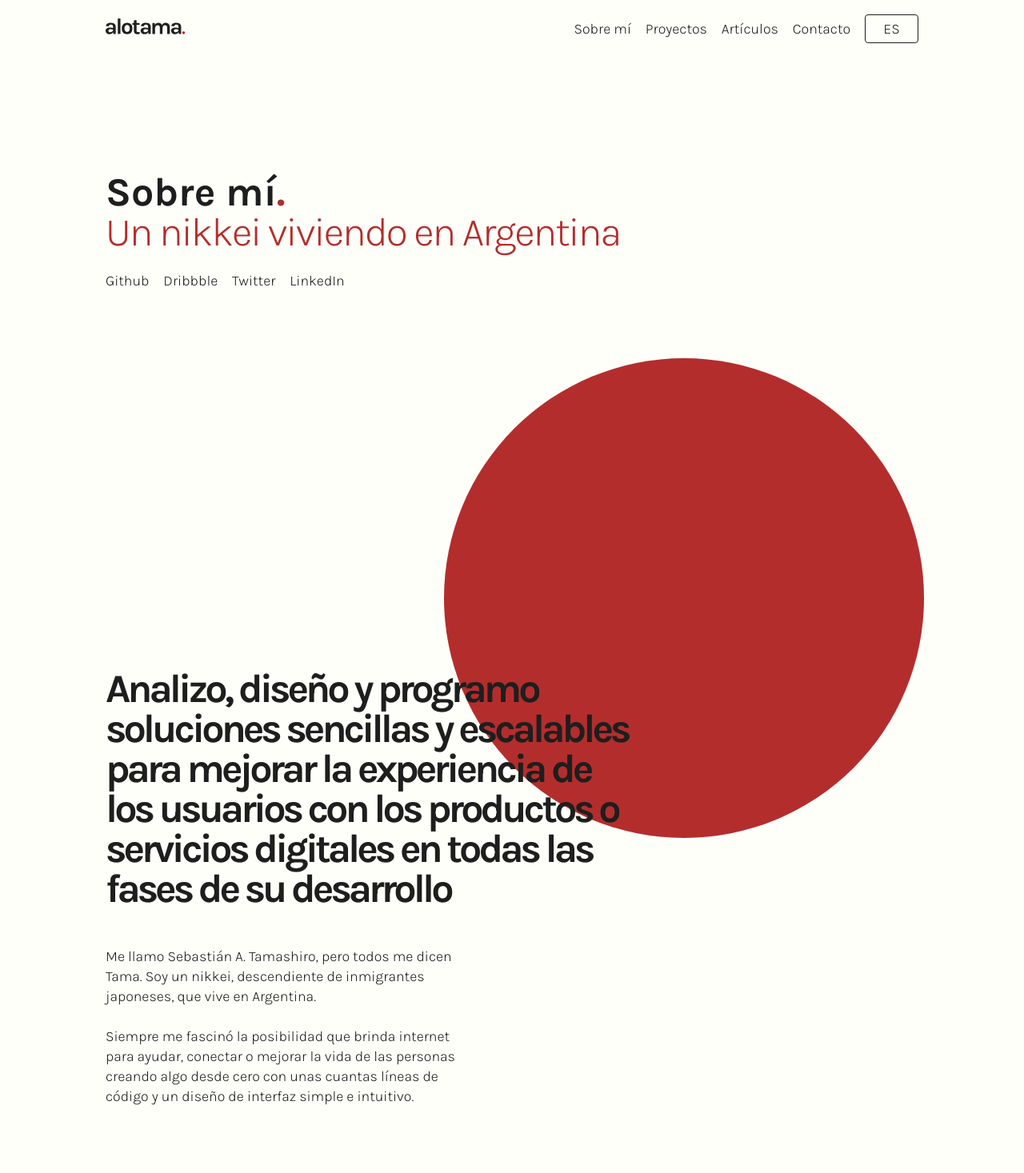
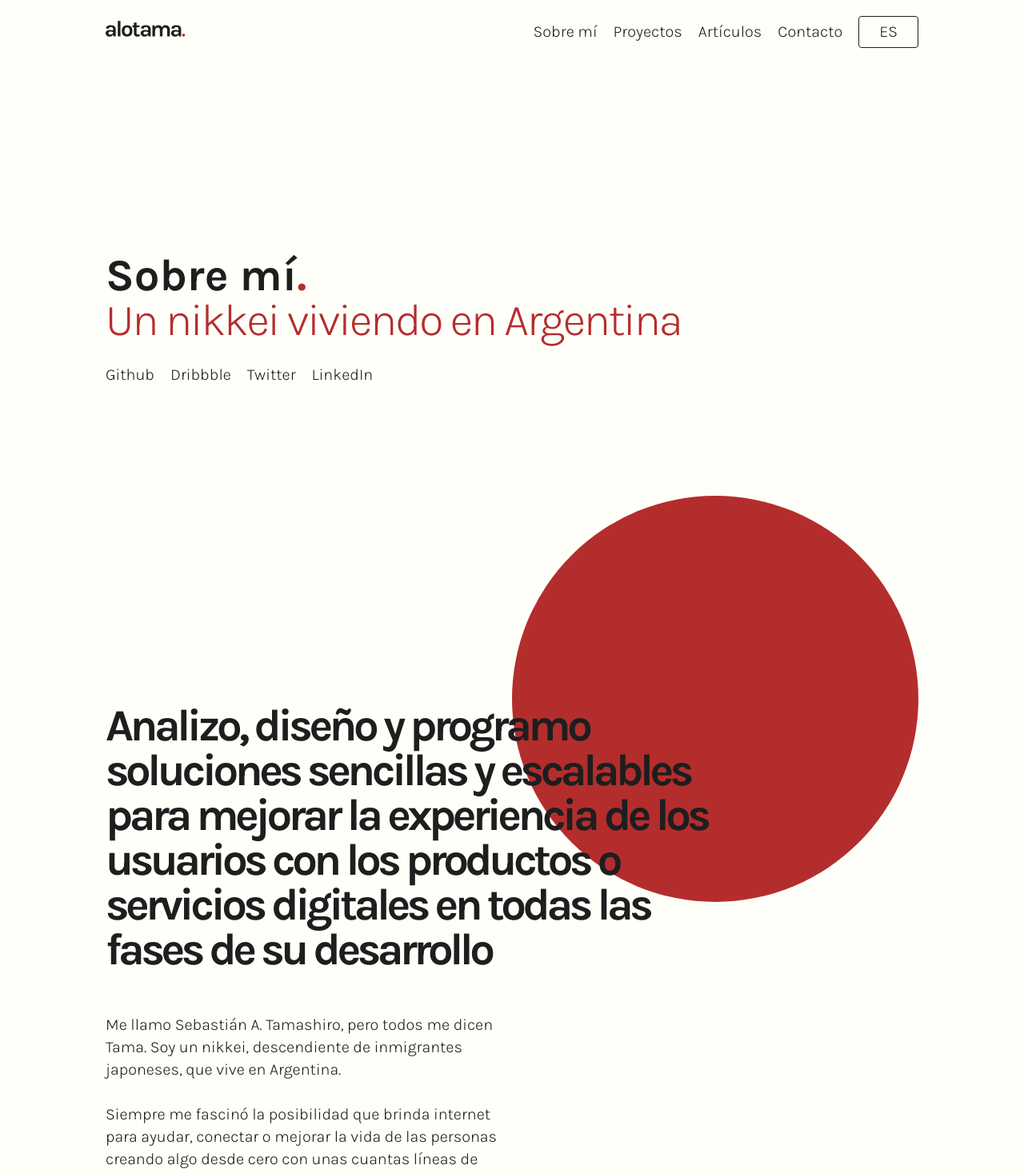
Before and after one commit to alotama/alotama-portfolio, a Next.js app: page /sobre-mi in a window 1280 px wide. Shown: the top 1467 px of the page at 80% size. Built offline with nearby package versions, Linux system fonts and the light colour scheme.

Commit message:
all hero pages

```diff
--- a/pages/sobre-mi/index.js
+++ b/pages/sobre-mi/index.js
@@ -36,9 +36,9 @@ const AboutPage = () => {
         <figure className={styles.intentionAbout_circle}>
           <Image
             src={'/brand/circle.svg'}
-            layout={'fixed'}
-            width={'600'}
-            height={'600'}
+            layout={'intrinsic'}
+            width={'1200'}
+            height={'1200'}
           />
         </figure>
       </section>
--- a/styles/components/button.module.scss
+++ b/styles/components/button.module.scss
@@ -3,7 +3,7 @@
 .button {
   background-color: $white;
   border: 1px solid $primary;
-  padding: 0.8rem 2rem;
+  padding: 1rem 3rem;
   text-transform: uppercase;
   font-size: 0.8rem;
   line-height: 1;
--- a/styles/components/header.module.scss
+++ b/styles/components/header.module.scss
@@ -4,6 +4,11 @@
   background-color: $white;
   @include master-container;
   padding: 1rem 0;
+  position: fixed;
+  top: 0;
+  left: 0;
+  right: 0;
+  z-index: 100;
   .header__wrapper {
     display: flex;
     justify-content: space-between;
--- a/styles/general.scss
+++ b/styles/general.scss
@@ -6,7 +6,8 @@ html, body {
   font-family: 'Karla', sans-serif;
   line-height: 1.4;
   font-weight: 400;
-  font-size: 111.8035%;
+  // font-size: 111.8035%;
+  font-size: 1.25em;
   color: $black;
 }
 
--- a/styles/pages/about.module.scss
+++ b/styles/pages/about.module.scss
@@ -2,8 +2,12 @@
 
 .heroAbout {
   height: $heightHero;
+  display: flex;
+  align-items: flex-start;
+  flex-direction: column;
+  justify-content: center;
   .heroContent {
-    margin: 8rem 0 1.3rem 0;
+    margin-bottom: 1.3rem;
     .heroTitle {
       @include title-primary-large;
       @include last-point;
@@ -29,13 +33,13 @@
 .intentionAbout {
   @include layout-grid;
   position: relative;
+  margin-top: 4rem;
   .intentionAbout_content {
-    grid-column: 1/9;
+    grid-column: 1/10;
     position: relative;
     z-index: 1;
-    margin-top: 3.7rem;
     margin-bottom: 10rem;
-    padding-right: 1em;
+    // padding-right: 1em;
     .intentionFirst {
       @include paragraph-large;
       margin-bottom: 2.6rem;
@@ -45,9 +49,9 @@
     }
   }
   .intentionAbout_circle {
-    grid-column: 6/13;
+    grid-column: 7/13;
     position: absolute;
-    top: -18rem;
+    top: -13rem;
     z-index: 0;
   }
 }
--- a/styles/pages/home.module.scss
+++ b/styles/pages/home.module.scss
@@ -5,12 +5,13 @@ $margin-gap: 1.3rem;
 .hero {
   height: $heightHero;
   display: block;
-  margin-top: 5rem;
+  margin-top: 10rem;
+  // background-color: $primary;
   .heroWrapper {
     text-align: center;
     .heroContainer {
       @include layout-grid;
-      margin-bottom: $margin-gap;
+      margin-bottom: 2.5rem;
       .heroTitle {
         grid-column: 3/11;
         grid-row: 1/1;
@@ -26,8 +27,13 @@ $margin-gap: 1.3rem;
 }
 
 .heroButtons {
+  display: flex;
+  align-items: center;
+  justify-content: center;
   a {
-    margin-right: 1rem;
+    &:not(:last-of-type){
+      margin-right: 1rem;
+    }
   }
 }
 
--- /dev/null
+++ b/styles/pages/project.module.scss
@@ -0,0 +1,51 @@
+@import "../partials/variables.scss";
+
+.heroProject {
+  @include layout-grid;
+  align-items: center;
+  box-sizing: border-box;
+  height: $heightHero;
+  .heroProject_container {
+    grid-column: 1/8;
+    .heroProject_content {
+      margin-bottom: 2.5rem;
+    }
+  }
+  .heroProject_figure {
+    grid-column: 9/13;
+  }
+}
+
+.heroProject_title {
+  @include title-primary-large;
+}
+.heroProject_category {
+  @include title-secondary-large;
+  cursor: pointer;
+  color: $primary;
+  position: relative;
+  &::after {
+    display: inline-block;
+    content: "";
+    width: 0;
+    height: 0;
+    border-left: 5px solid transparent;
+    border-right: 5px solid transparent;
+    border-bottom: 5px solid $primary;
+    position: absolute;
+    right: 0;
+    top: 36%;
+  }
+  &::before {
+    content: "";
+    display: inline-block;
+    width: 0;
+    height: 0;
+    border-left: 5px solid transparent;
+    border-right: 5px solid transparent;
+    border-top: 5px solid $primary;
+    position: absolute;
+    right: 0;
+    bottom: 36%;
+  }
+}
--- a/styles/partials/variables.scss
+++ b/styles/partials/variables.scss
@@ -1,3 +1,3 @@
 @import './colors', './mixin', './typography';
 
-$heightHero: 31rem
+$heightHero: 100vh
```
Also changed, not shown: pages/proyectos/index.js (+30 -6 lines), styles/pages/articles.module.scss (+4 -4 lines), public/projects/design.svg (added), public/projects/project.svg (added).
